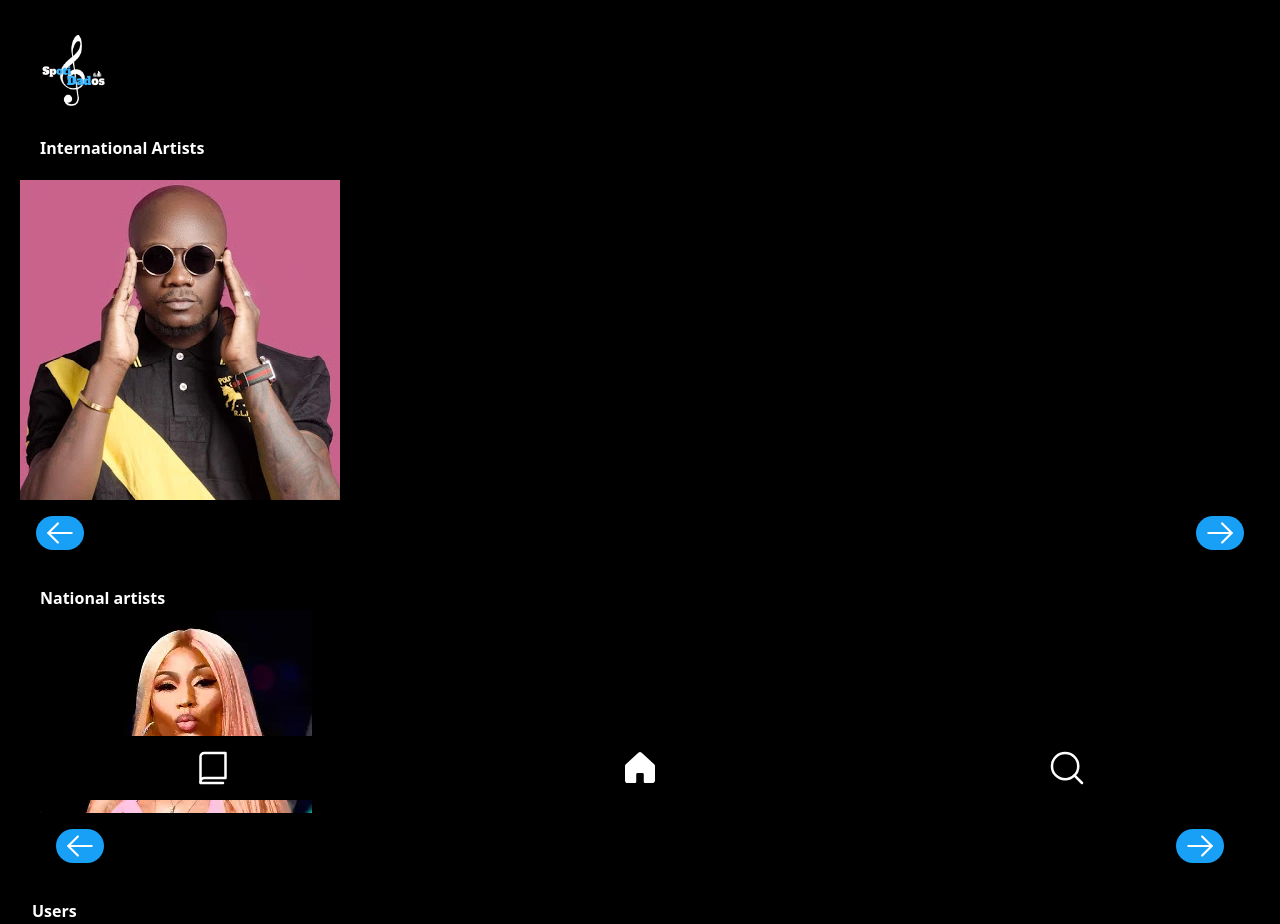
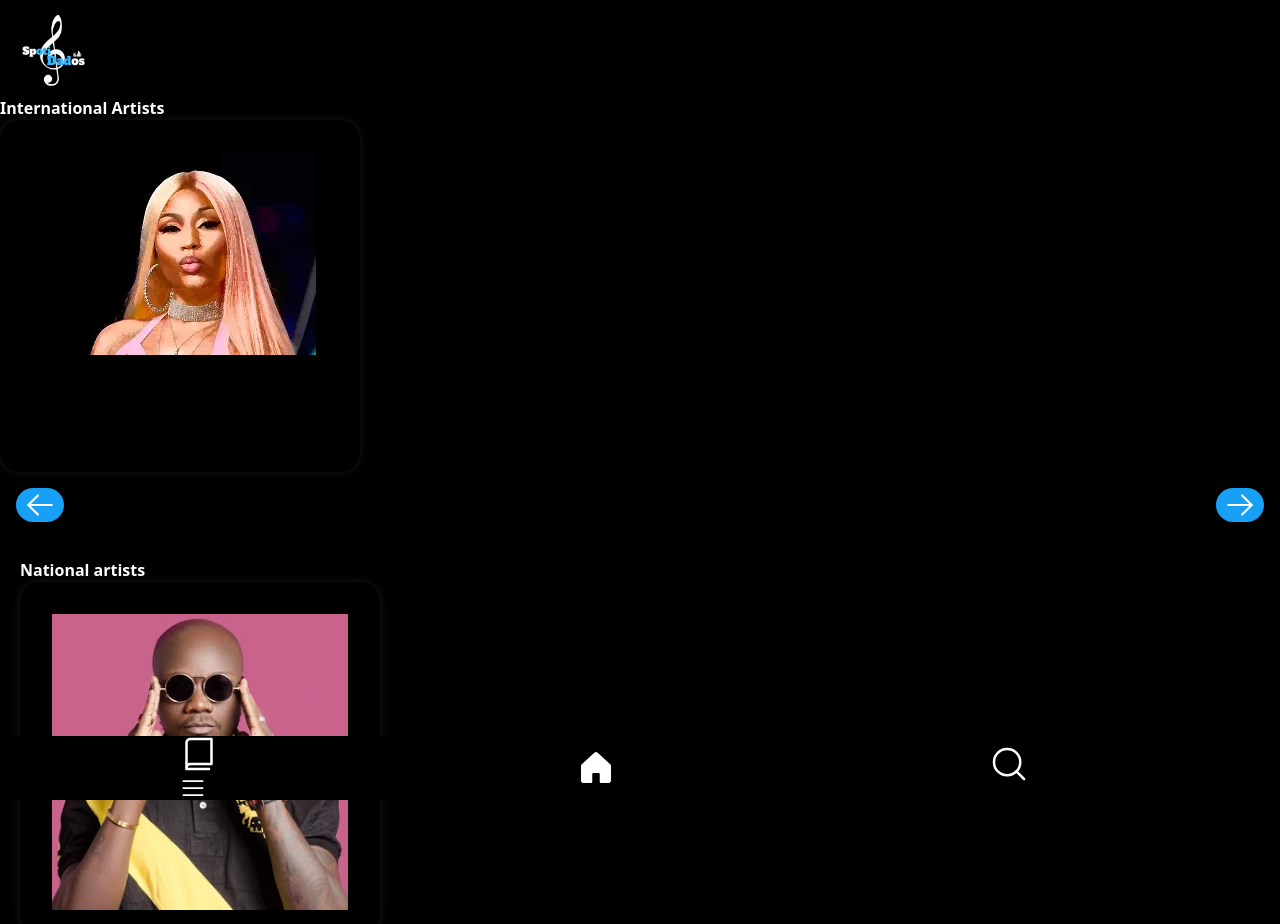
Before and after one commit to maudlyn01/SpotiDados, a React (Vite) app: page /homelogin in a window 1280 px wide. Shown: the top 924 px of the page. Built offline with nearby package versions, Linux system fonts and the light colour scheme.

Commit message:
feat: modal to library and seacher

```diff
--- a/src/components/footer.tsx
+++ b/src/components/footer.tsx
@@ -1,12 +1,33 @@
-import { House, Book, MagnifyingGlass } from "phosphor-react";
+import { House, Book, MagnifyingGlass, List, X } from "phosphor-react";
+import { useState } from "react";
+import { NavLink } from "react-router-dom";
+
 export const Footer = () => {
+  const [modalOpen, setModalOpen] = useState(false);
+  const modallibrary = () => setModalOpen(!modalOpen);
+  const modalSeacher = () => setModalOpen(!modalOpen);
+
   return (
     <>
       <footer className=" h-16 w-full bg-black text-sm text-white fixed bottom-0 left-0 z-50">
         <nav className="flex justify-around items-center h-full">
-            <Book className="icon"/>
+          <NavLink to="modallibrary">
+            <Book className="icon" onClick={modallibrary} />
+            {modalOpen ? <X size={28} /> : <List size={28} />}
+            {modalOpen && (
+              <ol>
+                <li>
+                  <img />
+                </li>
+              </ol>
+            )}
+          </NavLink>
+          <NavLink to="/home">
             <House weight="fill" className="icon" />
-            <MagnifyingGlass className="icon" />
+          </NavLink>
+          <NavLink to="modalSeacher" className="burguerMenu">
+            <MagnifyingGlass className="icon" onClick={modalSeacher} />
+          </NavLink>
         </nav>
       </footer>
     </>
--- a/src/pages/home.tsx
+++ b/src/pages/home.tsx
@@ -12,12 +12,13 @@ import img5 from "/img/capa_Ubaka.webp";
 import img6 from "/img/Mr.-Bow-Vou-te-Amar-1.webp";
 import img7 from "/img/capa4.webp";
 import img8 from "/img/capa3.webp";
-import imgInter1 from "/img/NICK.webp";
+import imgInter1 from "/img/capaMichel.webp";
 import imgInter2 from "/img/luan.webp";
 import imgInter3 from "/img/perola.webp";
 import imgInter4 from "/img/capa1.webp";
 import imgInter5 from "/img/capa-ariana.webp";
-import imgInter6 from "/img/capaMichel.webp";
+import imgInter6 from "/img/NICK.webp";
+
 export const Home = () => {
   const navigate = useNavigate();
   //section national
@@ -31,7 +32,7 @@ export const Home = () => {
 
   const prevSlide = () => {
     setCurrentIndex(
-      (prevIndex) => (prevIndex - 1 + images.length) % images.length
+      (prevIndex) => (prevIndex - 1 + image.length) % image.length
     );
   };
   //section international
@@ -46,12 +47,12 @@ export const Home = () => {
   ];
 
   const nextSlides = () => {
-    setCurrentsIndex((prevsIndex) => (prevsIndex + 1) % image.length);
+    setCurrentsIndex((prevsIndex) => (prevsIndex + 1) % images.length);
   };
 
   const prevSlides = () => {
     setCurrentsIndex(
-      (prevIndex) => (prevIndex - 1 + images.length) % image.length
+      (prevIndex) => (prevIndex - 1 + images.length) % images.length
     );
   };
   return (
@@ -97,7 +98,7 @@ export const Home = () => {
             />
           </div>
 
-          <div className="flex justify-between">
+          <div className="flex justify-between ">
             <button onClick={prevSlides}>
               <ArrowLeft className="btnNav" />
             </button>
--- a/src/pages/homeLogin.tsx
+++ b/src/pages/homeLogin.tsx
@@ -13,13 +13,13 @@ import img4 from "/img/ubakka.webp";
 import img5 from "/img/Mr.-Bow-Vou-te-Amar-1.webp";
 import imgInter1 from "/img/NICK.webp";
 import imgInter2 from "/img/luan.webp";
-import imgInter4 from "/img/rihana.webp";
+import imgInter4 from "/img/capa_rihanna.webp";
 
 export const Homelogin = () => {
   //section national
   const [currentIndex, setCurrentIndex] = useState(0);
 
-  const images = [img, img1, img3, img2, img4, img5];
+  const image = [img, img1, img3, img2, img4, img5];
 
   const nextSlide = () => {
     setCurrentIndex((prevIndex) => (prevIndex + 1) % images.length);
@@ -32,15 +32,15 @@ export const Homelogin = () => {
   };
   //section international
   const [currentsIndex, setCurrentsIndex] = useState(0);
-  const image = [imgInter1, imgInter2, imgInter4];
+  const images = [imgInter1, imgInter2, imgInter4];
 
   const nextSlides = () => {
-    setCurrentsIndex((prevIndex) => (prevIndex + 1) % image.length);
+    setCurrentsIndex((prevIndex) => (prevIndex + 1) % images.length);
   };
 
   const prevSlides = () => {
     setCurrentsIndex(
-      (prevIndex) => (prevIndex - 1 + images.length) % image.length
+      (prevIndex) => (prevIndex - 1 + images.length) % images.length
     );
   };
 
@@ -58,36 +58,41 @@ export const Homelogin = () => {
 
   return (
     <>
-      <div className="bg-black min-h-screen p-5 min-w-screen">
+      <div className="bg-black min-h-screen  ">
         <Header />
         <main className="pb-20">
           <section>
-            <p className="text-white p-5 font-bold"> International Artists</p>
-            <img
-              src={images[currentIndex]}
-              alt={`Imagem ${currentIndex + 1}`}
-            />
+            <p className="text-white  font-bold"> International Artists</p>
+            <div className="card">
+              <img
+                className="mx-auto"
+                src={images[currentsIndex]}
+                alt={`Imagem ${currentsIndex + 1}`}
+              />
+            </div>
+
             <div className="flex justify-between">
-              <button onClick={prevSlide}>
+              <button onClick={prevSlides}>
                 <ArrowLeft className="btnNav" />
               </button>
-              <button onClick={nextSlide}>
+              <button onClick={nextSlides}>
                 <ArrowRight className="btnNav" />
               </button>
             </div>
           </section>
           <section className="m-5 ">
             <p className="text-white font-bold"> National artists</p>
-            <div>
+            <div className="card">
               <img
-                src={image[currentsIndex]}
-                alt={`Imagem ${currentsIndex + 1}`}
+                className="mx-auto"
+                src={image[currentIndex]}
+                alt={`Imagem ${currentIndex + 1}`}
               />
               <div className="flex justify-between">
-                <button onClick={prevSlides}>
+                <button onClick={prevSlide}>
                   <ArrowLeft className="btnNav" />
                 </button>
-                <button onClick={nextSlides}>
+                <button onClick={nextSlide}>
                   <ArrowRight className="btnNav" />
                 </button>
               </div>
--- a/src/pages/user.tsx
+++ b/src/pages/user.tsx
@@ -2,7 +2,7 @@ import { Footer } from "../components/footer";
 import { Header } from "../components/header";
 import { type UserProps } from "../types/allProps";
 
-export const User = ({id,name,email}: UserProps) => {
+export const User = ({ id, name, email }: UserProps) => {
   return (
     <div className="relative min-h-screen bg-black text-white">
       <div className="bg-black">
--- a/src/router.tsx
+++ b/src/router.tsx
@@ -38,7 +38,6 @@ const router = createBrowserRouter([
     path: "/user",
     element: <User id={""} name={""} email={""} />,
   },
-
 ]);
 
 export function Routes() {
```
Also changed, not shown: src/index.css (+4 -4 lines).
